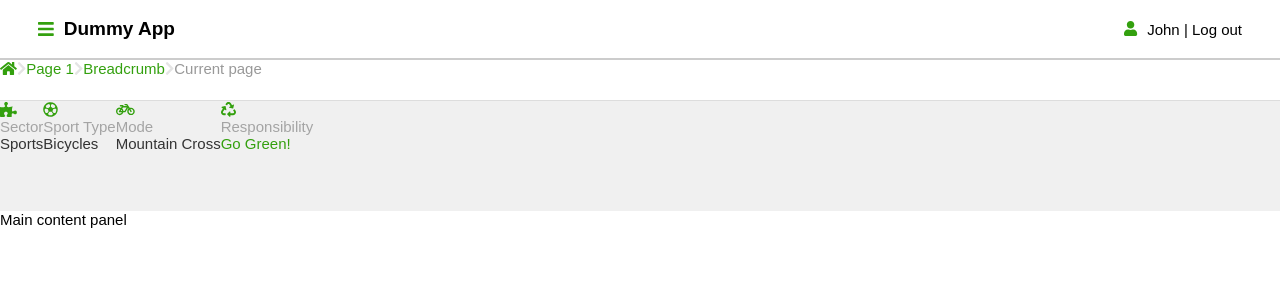
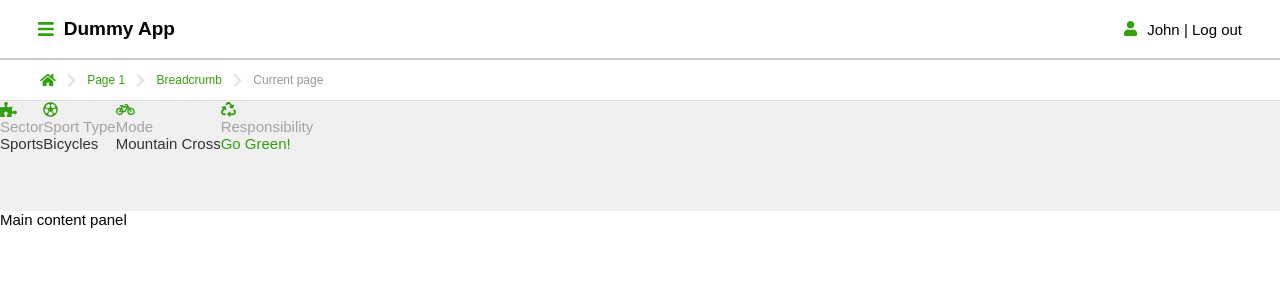
Before and after one commit to laxa88/app-test-panda, a React app: page / in a window 1280 px wide. Shown: the top 300 px of the page. Built offline with nearby package versions, Linux system fonts and the light colour scheme.

Commit message:
Finalise Breadcrumb Panel section

```diff
--- a/src/containers/PanelBreadcrumb/index.css
+++ b/src/containers/PanelBreadcrumb/index.css
@@ -1,13 +1,19 @@
 .body {
   height: 40px;
+  display: flex;
+  align-items: center;
+  padding: 0 40px;
 }
 
 .homeIcon {
+  font-size: 14px;
 }
 
 .arrow {
   opacity: 0.1;
+  padding: 0 11px;
 }
 
 .link {
+  font-size: 12px;
 }
```
